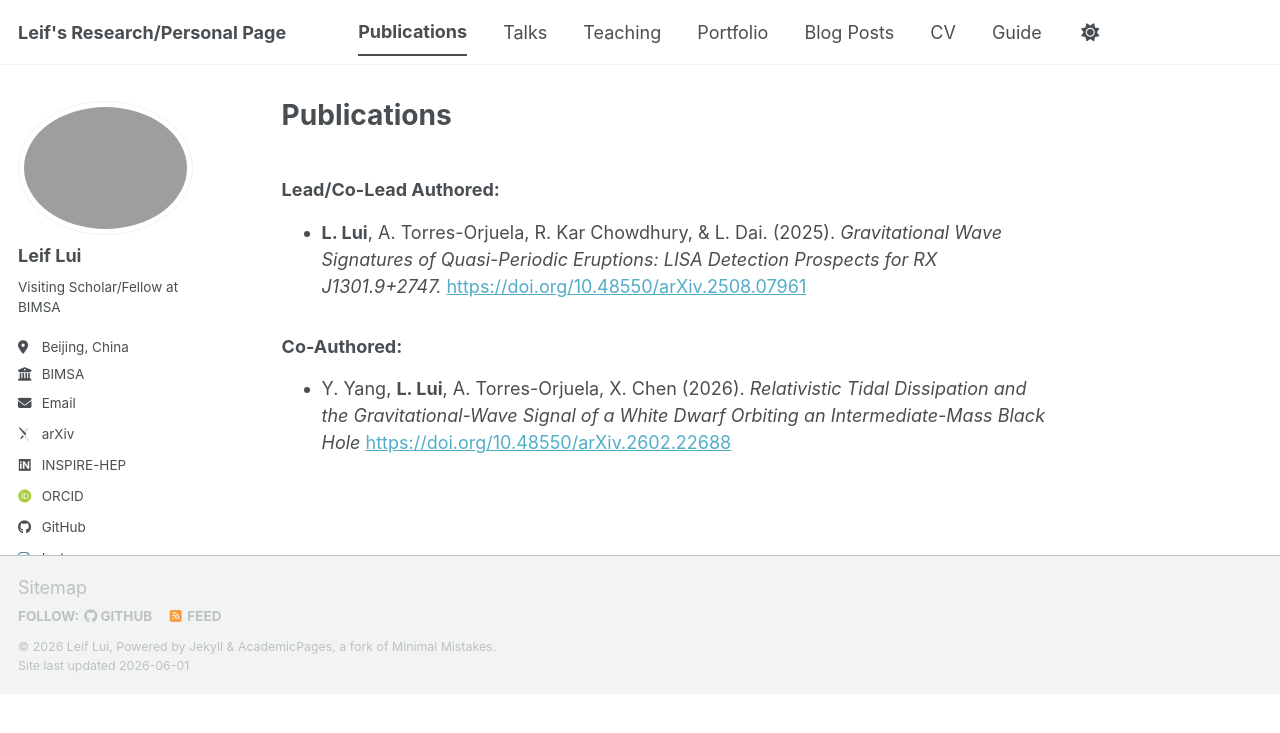
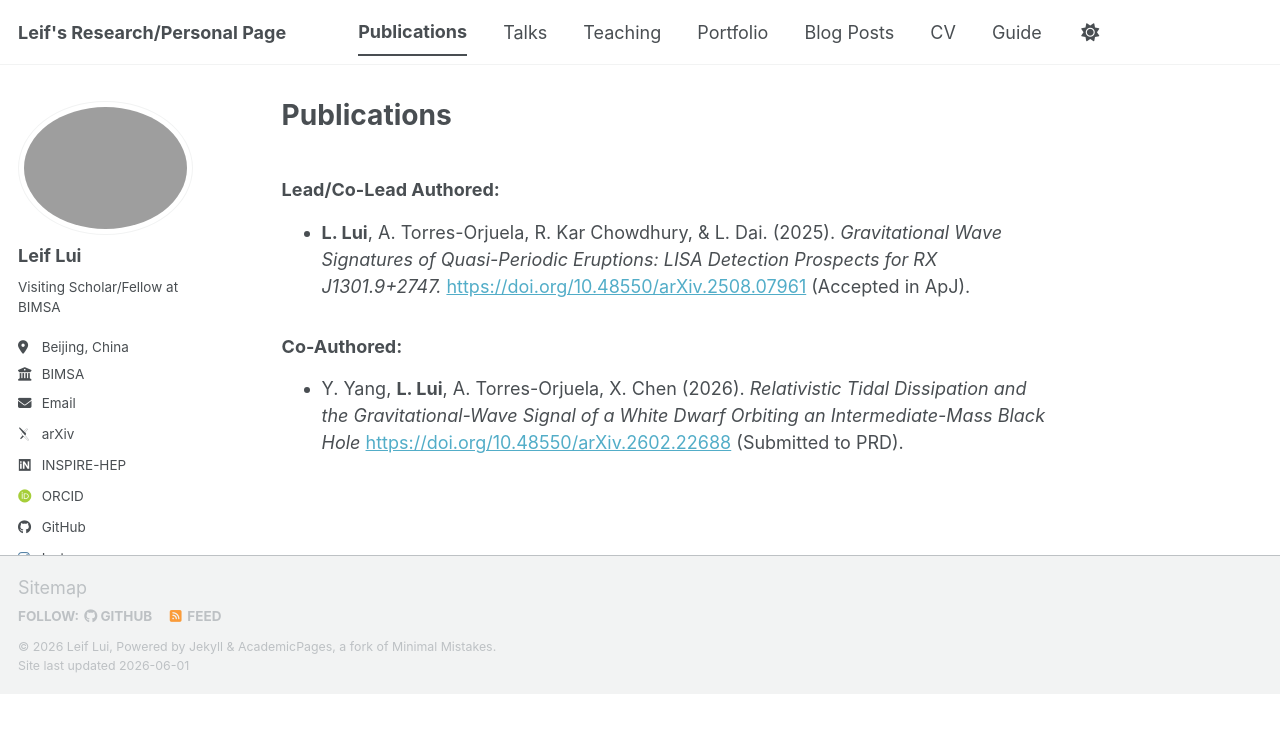
Before and after one commit to leiflui/leiflui.github.io, a Jekyll site: the page built from _pages/publications.md, in a window 1280 px wide. Shown: the top 733 px of the page. Built offline with Jekyll 4.4.1, drawn with Linux system fonts in a browser that asks for light colours; some web fonts are replaced; a script bundle is joined from its source files by our own code; library files that are not in the unit come from our copies.

Commit message:
Update publications.md

```diff
--- a/_pages/publications.md
+++ b/_pages/publications.md
@@ -5,7 +5,7 @@ author_profile: true
 ---
 
 ### Lead/Co-Lead Authored:
-- **L. Lui**, A. Torres-Orjuela, R. Kar Chowdhury, &  L. Dai. (2025). *Gravitational Wave Signatures of Quasi-Periodic Eruptions: LISA Detection Prospects for RX J1301.9+2747.* [https://doi.org/10.48550/arXiv.2508.07961](https://arxiv.org/abs/2508.07961)
+- **L. Lui**, A. Torres-Orjuela, R. Kar Chowdhury, &  L. Dai. (2025). *Gravitational Wave Signatures of Quasi-Periodic Eruptions: LISA Detection Prospects for RX J1301.9+2747.* [https://doi.org/10.48550/arXiv.2508.07961](https://arxiv.org/abs/2508.07961) (Accepted in ApJ).
 
 ### Co-Authored:
-- Y. Yang, **L. Lui**, A. Torres-Orjuela, X. Chen (2026). *Relativistic Tidal Dissipation and the Gravitational-Wave Signal of a White Dwarf Orbiting an Intermediate-Mass Black Hole* [https://doi.org/10.48550/arXiv.2602.22688](https://arxiv.org/abs/2602.22688)
+- Y. Yang, **L. Lui**, A. Torres-Orjuela, X. Chen (2026). *Relativistic Tidal Dissipation and the Gravitational-Wave Signal of a White Dwarf Orbiting an Intermediate-Mass Black Hole* [https://doi.org/10.48550/arXiv.2602.22688](https://arxiv.org/abs/2602.22688) (Submitted to PRD).
```
